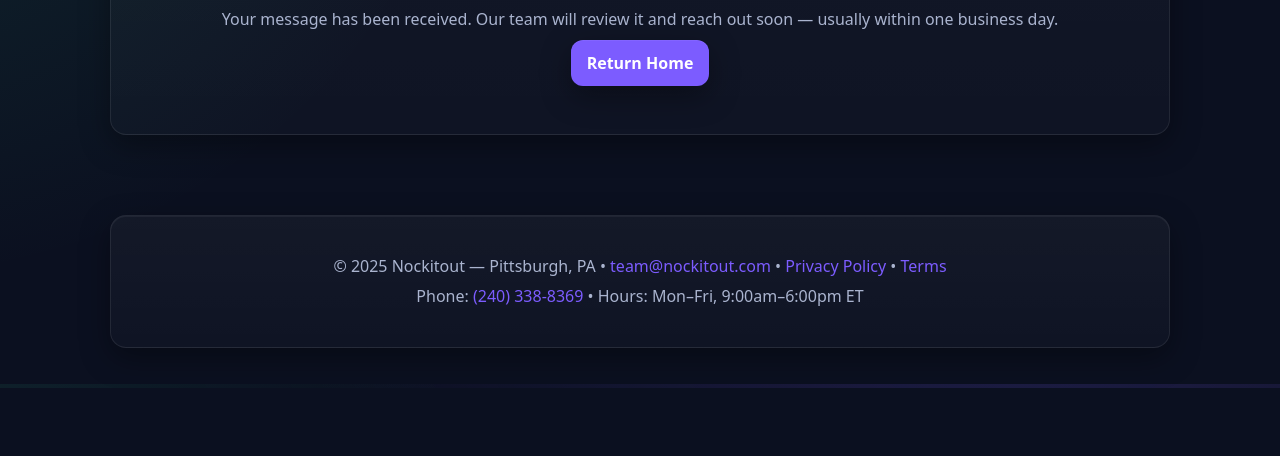
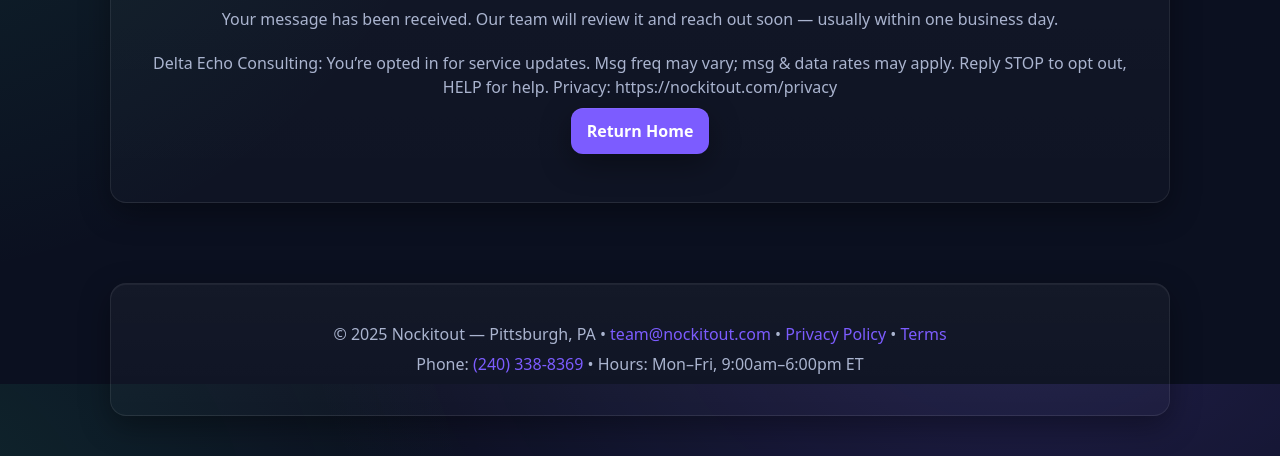
Before and after one commit to Nockitout/firstdemosite, a plain HTML site: page thank-you.html in a window 1280 px wide. Shown: the part 416-872 px from the top of the page. Before the commit the page ends 804 px from the top, so only its background shows below. Drawn offline with Linux system fonts and the light colour scheme.

Commit message:
Update thank-you.html

```diff
--- a/thank-you.html
+++ b/thank-you.html
@@ -77,6 +77,7 @@
       <div class="check">✔</div>
       <h1>Thank You!</h1>
       <p>Your message has been received. Our team will review it and reach out soon — usually within one business day.</p>
+      <p>Delta Echo Consulting: You’re opted in for service updates. Msg freq may vary; msg & data rates may apply. Reply STOP to opt out, HELP for help. Privacy: https://nockitout.com/privacy</p>
       <p><a href="index.html" class="btn">Return Home</a></p>
     </section>
   </main>
```
